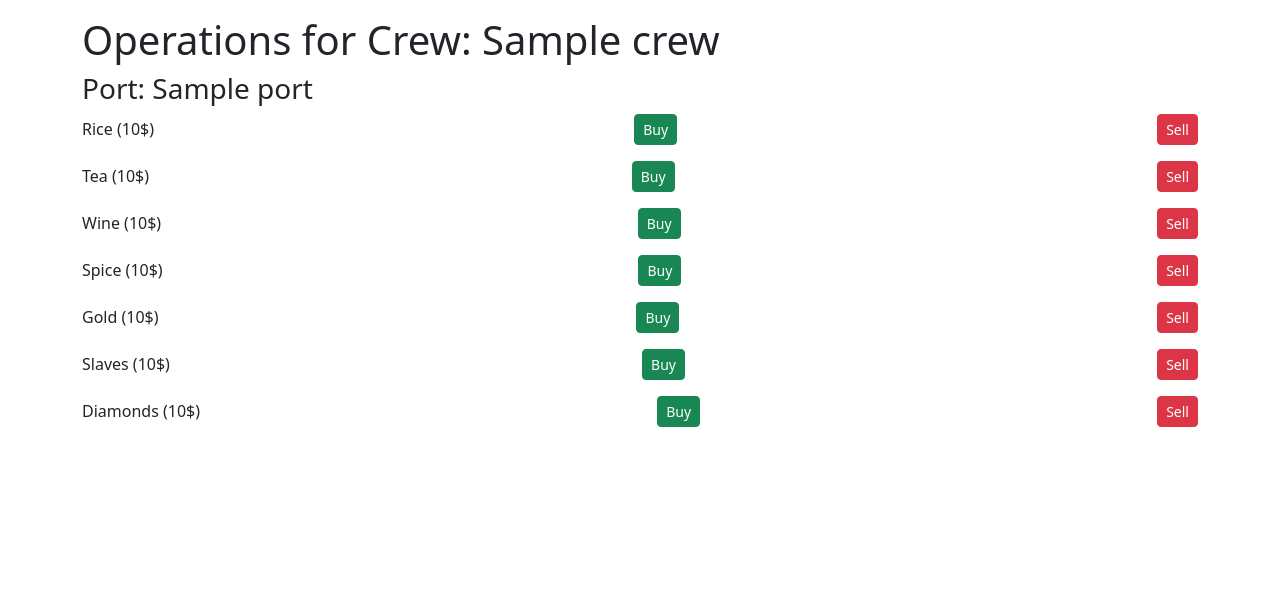
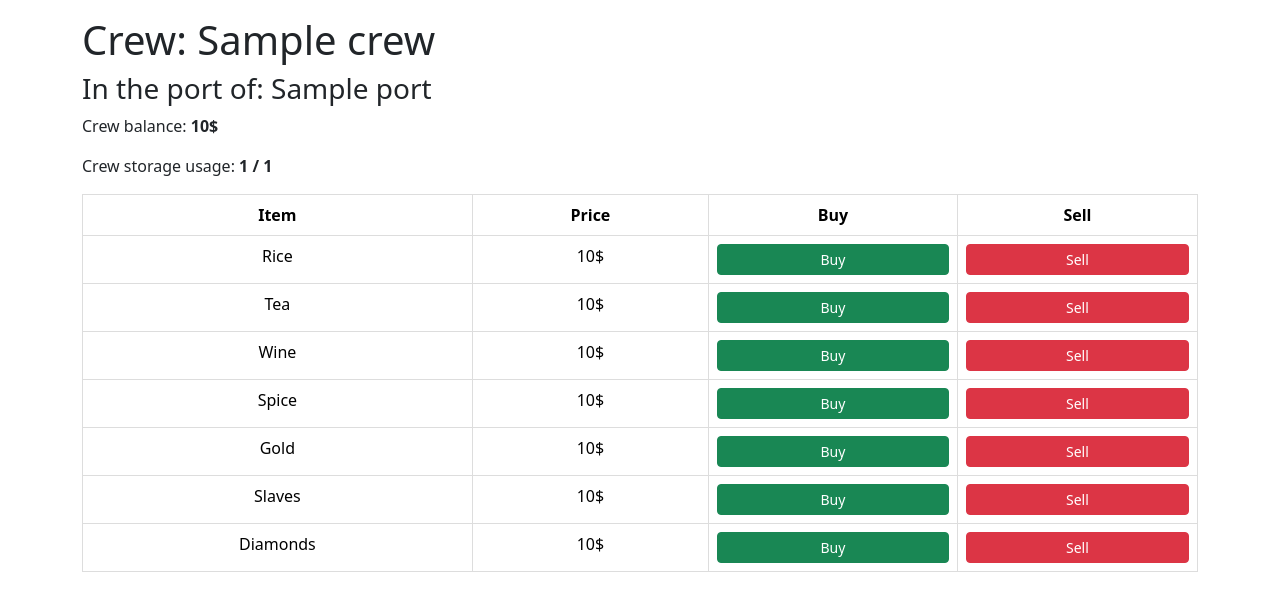
Before and after one commit to lukakralik/ports-game, a Flask app: page /port/11 in a window 1280 px wide. Shown: the part 56-667 px from the top of the page. Run offline with Flask 3, Linux system fonts and the light colour scheme; tables that the repository leaves empty hold one stand-in row (values such as "Sample post").

Commit message:
transaction of arbitrary item

```diff
--- a/ports/src/models.py
+++ b/ports/src/models.py
@@ -24,3 +24,6 @@ class Crew(db.Model):
     id = db.Column(db.Integer, primary_key=True)
     name = db.Column(db.String(64), unique=True, nullable=False)
     color = db.Column(db.String(32), nullable=False)
+    max_carry = db.Column(db.Integer, nullable=True)
+    current_carry = db.Column(db.Integer, nullable=True)
+    balance = db.Column(db.Integer, nullable=True)
--- a/ports/src/routes.py
+++ b/ports/src/routes.py
@@ -56,7 +56,7 @@ def new_crew():
             flash(f'The color "{crew_color}" is already taken. Taken colors: {", ".join(taken_colors)}', 'danger')
             return redirect(url_for('new_crew'))
 
-        crew = Crew(name=form.crew_name.data, color=form.crew_color.data)
+        crew = Crew(name=form.crew_name.data, color=form.crew_color.data, max_carry=3, current_carry=0, balance=50)
         db.session.add(crew)
         db.session.commit()
 
@@ -81,9 +81,50 @@ def crew_operation(port_id, crew_id):
 def offers():
     return render_template('offers.html')
 
-@app.route('/handle_transaction')
-def handle_transaction():
-    pass
+@app.route('/handle_transaction/<int:port_id>/<int:crew_id>/<string:item_id>/<string:action>', methods=['POST'])
+def handle_transaction(port_id, crew_id, item_id, action):
+    port = Port.query.get_or_404(port_id)
+    crew = Crew.query.get_or_404(crew_id)
+
+    price_mapping = {
+        "rice": port.rice_price,
+        "tea": port.tea_price,
+        "wine": port.wine_price,
+        "spice": port.spice_price,
+        "gold": port.gold_price,
+        "slaves": port.slaves_price,
+        "diamonds": port.diamonds_price
+    }
+
+    if item_id not in price_mapping:
+        return "Invalid item", 400
+
+    item_price = price_mapping[item_id]
+
+
+    if action == "buy":
+        if crew.balance < item_price:
+            flash("Insufficient funds!", "warning")
+            return render_template("crew_operation.html", crew=crew, port=port)
+
+        if crew.max_carry < crew.current_carry + 1:
+            flash("Insufficient storage!", "warning")
+            return render_template("crew_operation.html", crew=crew, port=port)
+        crew.balance -= item_price
+        crew.current_carry += 1
+    elif action == "sell":
+        if crew.current_carry == 0:
+            flash("Empty storage!", "warning")
+            return render_template("crew_operation.html", crew=crew, port=port)
+        crew.balance += item_price
+        crew.current_carry -= 1
+    else:
+        render_template("errors/404.html")
+
+    db.session.commit()
+
+    flash(f"Transaction successful: {action} {item_id} for {item_price}$")
+    return render_template("crew_operation.html", crew=crew, port=port)
 
 @app.route('/tasks')
 def tasks():
--- a/ports/src/templates/crew_operation.html
+++ b/ports/src/templates/crew_operation.html
@@ -1,83 +1,150 @@
 {% extends "base.html" %}
 
 {% block content %}
-    <h1>Operations for Crew: {{ crew.name }}</h1>
-    <h3>Port: {{ port.name }}</h3>
+    <h1>Crew: {{ crew.name }}</h1>
+    <h3>In the port of: {{ port.name }}</h3>
 
-    <div class="d-flex justify-content-between align-items-center mb-3">
-        <span> Rice ({{ port.rice_price}}$)</span>
+    <p>Crew balance: <strong>{{crew.balance}}$</strong></p>
+    <p>Crew storage usage: <strong>{{crew.current_carry}} / {{crew.max_carry}}</strong></p>
+
+    <div class="table-container">
+        <table class="table">
+            <thead>
+                <tr>
+                    <th>Item</th>
+                    <th>Price</th>
+                    <th>Buy</th>
+                    <th>Sell</th>
+                </tr>
+            </thead>
+            <tbody>
+                <tr>
+                    <td>Rice</td>
+                    <td>{{ port.rice_price }}$</td>
+                    <td>
                         <form action="{{ url_for('handle_transaction', port_id=port.id, crew_id=crew.id, item_id='rice', action='buy') }}" method="POST">
                             <button type="submit" class="btn btn-success btn-sm">Buy</button>
                         </form>
-
+                    </td>
+                    <td>
                         <form action="{{ url_for('handle_transaction', port_id=port.id, crew_id=crew.id, item_id='rice', action='sell') }}" method="POST">
                             <button type="submit" class="btn btn-danger btn-sm">Sell</button>
                         </form>
-    </div>
+                    </td>
+                </tr>
 
-    <div class="d-flex justify-content-between align-items-center mb-3">
-        <span> Tea ({{ port.tea_price}}$)</span>
+                <tr>
+                    <td>Tea</td>
+                    <td>{{ port.tea_price }}$</td>
+                    <td>
                         <form action="{{ url_for('handle_transaction', port_id=port.id, crew_id=crew.id, item_id='tea', action='buy') }}" method="POST">
                             <button type="submit" class="btn btn-success btn-sm">Buy</button>
                         </form>
-
+                    </td>
+                    <td>
                         <form action="{{ url_for('handle_transaction', port_id=port.id, crew_id=crew.id, item_id='tea', action='sell') }}" method="POST">
                             <button type="submit" class="btn btn-danger btn-sm">Sell</button>
                         </form>
-    </div>
+                    </td>
+                </tr>
 
-    <div class="d-flex justify-content-between align-items-center mb-3">
-        <span> Wine ({{ port.wine_price}}$)</span>
+                <tr>
+                    <td>Wine</td>
+                    <td>{{ port.wine_price }}$</td>
+                    <td>
                         <form action="{{ url_for('handle_transaction', port_id=port.id, crew_id=crew.id, item_id='wine', action='buy') }}" method="POST">
                             <button type="submit" class="btn btn-success btn-sm">Buy</button>
                         </form>
-
+                    </td>
+                    <td>
                         <form action="{{ url_for('handle_transaction', port_id=port.id, crew_id=crew.id, item_id='wine', action='sell') }}" method="POST">
                             <button type="submit" class="btn btn-danger btn-sm">Sell</button>
                         </form>
-    </div>
+                    </td>
+                </tr>
 
-    <div class="d-flex justify-content-between align-items-center mb-3">
-        <span> Spice ({{ port.spice_price}}$)</span>
+                <tr>
+                    <td>Spice</td>
+                    <td>{{ port.spice_price }}$</td>
+                    <td>
                         <form action="{{ url_for('handle_transaction', port_id=port.id, crew_id=crew.id, item_id='spice', action='buy') }}" method="POST">
                             <button type="submit" class="btn btn-success btn-sm">Buy</button>
                         </form>
-
+                    </td>
+                    <td>
                         <form action="{{ url_for('handle_transaction', port_id=port.id, crew_id=crew.id, item_id='spice', action='sell') }}" method="POST">
                             <button type="submit" class="btn btn-danger btn-sm">Sell</button>
                         </form>
-    </div>
+                    </td>
+                </tr>
 
-    <div class="d-flex justify-content-between align-items-center mb-3">
-        <span> Gold ({{ port.gold_price}}$)</span>
+                <tr>
+                    <td>Gold</td>
+                    <td>{{ port.gold_price }}$</td>
+                    <td>
                         <form action="{{ url_for('handle_transaction', port_id=port.id, crew_id=crew.id, item_id='gold', action='buy') }}" method="POST">
                             <button type="submit" class="btn btn-success btn-sm">Buy</button>
                         </form>
-
+                    </td>
+                    <td>
                         <form action="{{ url_for('handle_transaction', port_id=port.id, crew_id=crew.id, item_id='gold', action='sell') }}" method="POST">
                             <button type="submit" class="btn btn-danger btn-sm">Sell</button>
                         </form>
-    </div>
+                    </td>
+                </tr>
 
-    <div class="d-flex justify-content-between align-items-center mb-3">
-        <span> Slaves ({{ port.slaves_price}}$)</span>
+                <tr>
+                    <td>Slaves</td>
+                    <td>{{ port.slaves_price }}$</td>
+                    <td>
                         <form action="{{ url_for('handle_transaction', port_id=port.id, crew_id=crew.id, item_id='slaves', action='buy') }}" method="POST">
                             <button type="submit" class="btn btn-success btn-sm">Buy</button>
                         </form>
-
+                    </td>
+                    <td>
                         <form action="{{ url_for('handle_transaction', port_id=port.id, crew_id=crew.id, item_id='slaves', action='sell') }}" method="POST">
                             <button type="submit" class="btn btn-danger btn-sm">Sell</button>
                         </form>
-    </div>
+                    </td>
+                </tr>
 
-    <div class="d-flex justify-content-between align-items-center mb-3">
-        <span> Diamonds ({{ port.diamonds_price}}$)</span>
+                <tr>
+                    <td>Diamonds</td>
+                    <td>{{ port.diamonds_price }}$</td>
+                    <td>
                         <form action="{{ url_for('handle_transaction', port_id=port.id, crew_id=crew.id, item_id='diamonds', action='buy') }}" method="POST">
                             <button type="submit" class="btn btn-success btn-sm">Buy</button>
                         </form>
-
+                    </td>
+                    <td>
                         <form action="{{ url_for('handle_transaction', port_id=port.id, crew_id=crew.id, item_id='diamonds', action='sell') }}" method="POST">
                             <button type="submit" class="btn btn-danger btn-sm">Sell</button>
                         </form>
+                    </td>
+                </tr>
+            </tbody>
+        </table>
     </div>
+
+    <style>
+        .table-container {
+            width: 100%;
+            margin-top: 1rem;
+        }
+
+        .table {
+            width: 100%;
+            border-collapse: collapse;
+        }
+
+        .table th, .table td {
+            text-align: center;
+            padding: 0.5rem;
+            border: 1px solid #ddd;
+        }
+
+        .btn {
+            width: 100%;
+        }
+    </style>
 {% endblock %}
```
Also changed, not shown: ports/migrations/versions/32d11d72295b_crew_model_item_support_2.py (added, +42 -0 lines), ports/migrations/versions/b64c2ad028e8_crew_model_current_cary_upgrade.py (added, +36 -0 lines), ports/migrations/versions/cd978ef2cbbd_crew_model_carry_count.py (added, +32 -0 lines), ports/migrations/versions/e590d904ef64_crew_model_item_support.py (added, +34 -0 lines). Lines whose indentation alone changed are shown as unchanged.
